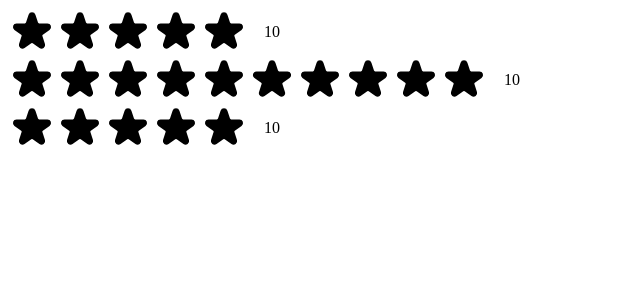
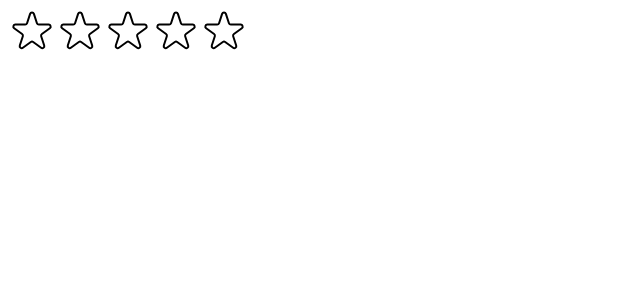
Before and after one commit to MichaelKleemoff/usePopcorn-react, a React app: page / in a window 1280 px wide. Shown: the top 300 px of the page, without its empty margins (0-640 px from the left). Built offline with nearby package versions, Linux system fonts and the light colour scheme; the HTML template or start-up script is replaced by a standard one.

Commit message:
Create 'handleRating', 'full'. Use conditional rendering so that either an empty star or full is displayed based on rating.

```diff
--- a/src/StarRating.jsx
+++ b/src/StarRating.jsx
@@ -17,16 +17,24 @@
 };
 
 const StarRating = ({ maxRating = 5 }) => {
-	const [rating, setrating] = useState(0);
+	const [rating, setRating] = useState(0);
+
+	function handleRating(rating) {
+		setRating(rating + 1);
+	}
 
 	return (
 		<div style={containerStyle}>
 			<div style={starContainerStyle}>
 				{Array.from({ length: maxRating }, (_, i) => (
-					<Star key={i} />
+					<Star
+						key={i}
+						onRating={() => handleRating(i)}
+						full={rating >= i + 1}
+					/>
 				))}
 			</div>
-			<p style={textStyle}>10</p>
+			<p style={textStyle}>{rating || ''}</p>
 		</div>
 	);
 };
@@ -40,9 +48,10 @@
 	cursor: 'pointer',
 };
 
-function Star() {
+function Star({ onRating, full }) {
 	return (
-		<span role='button' style={starStyle}>
+		<span role='button' style={starStyle} onClick={onRating}>
+			{full ? (
 				<svg
 					xmlns='http://www.w3.org/2000/svg'
 					viewBox='0 0 20 20'
@@ -51,6 +60,21 @@
 				>
 					<path d='M9.049 2.927c.3-.921 1.603-.921 1.902 0l1.07 3.292a1 1 0 00.95.69h3.462c.969 0 1.371 1.24.588 1.81l-2.8 2.034a1 1 0 00-.364 1.118l1.07 3.292c.3.921-.755 1.688-1.54 1.118l-2.8-2.034a1 1 0 00-1.175 0l-2.8 2.034c-.784.57-1.838-.197-1.539-1.118l1.07-3.292a1 1 0 00-.364-1.118L2.98 8.72c-.783-.57-.38-1.81.588-1.81h3.461a1 1 0 00.951-.69l1.07-3.292z' />
 				</svg>
+			) : (
+				<svg
+					xmlns='http://www.w3.org/2000/svg'
+					fill='none'
+					viewBox='0 0 24 24'
+					stroke='#000'
+				>
+					<path
+						strokeLinecap='round'
+						strokeLinejoin='round'
+						strokeWidth='{2}'
+						d='M11.049 2.927c.3-.921 1.603-.921 1.902 0l1.519 4.674a1 1 0 00.95.69h4.915c.969 0 1.371 1.24.588 1.81l-3.976 2.888a1 1 0 00-.363 1.118l1.518 4.674c.3.922-.755 1.688-1.538 1.118l-3.976-2.888a1 1 0 00-1.176 0l-3.976 2.888c-.783.57-1.838-.197-1.538-1.118l1.518-4.674a1 1 0 00-.363-1.118l-3.976-2.888c-.784-.57-.38-1.81.588-1.81h4.914a1 1 0 00.951-.69l1.519-4.674z'
+					/>
+				</svg>
+			)}
 		</span>
 	);
 }
--- a/src/main.jsx
+++ b/src/main.jsx
@@ -9,7 +9,5 @@
 	<React.StrictMode>
 		{/* <App /> */}
 		<StarRating maxRating={5} />
-		<StarRating maxRating={10} />
-		<StarRating />
 	</React.StrictMode>
 );
```
Lines whose indentation alone changed are shown as unchanged.
